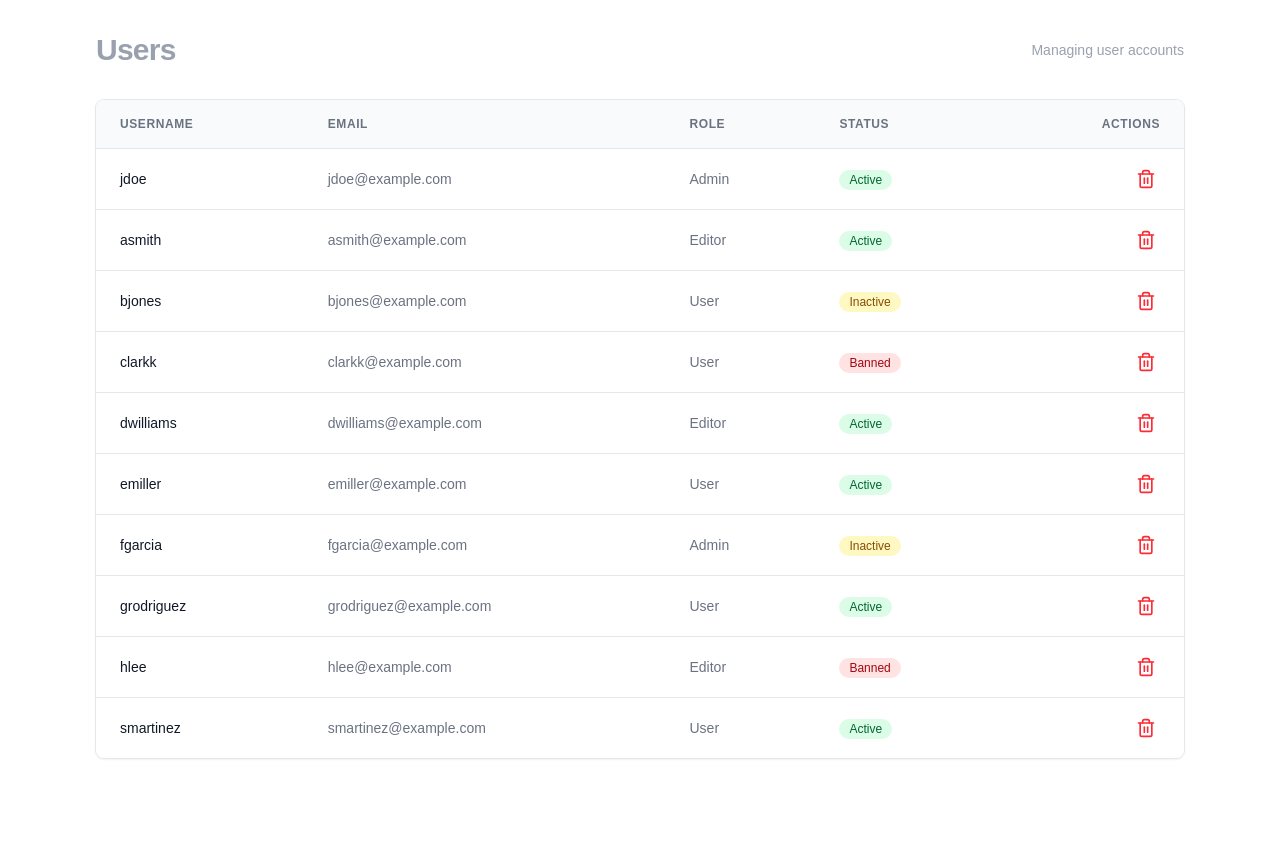
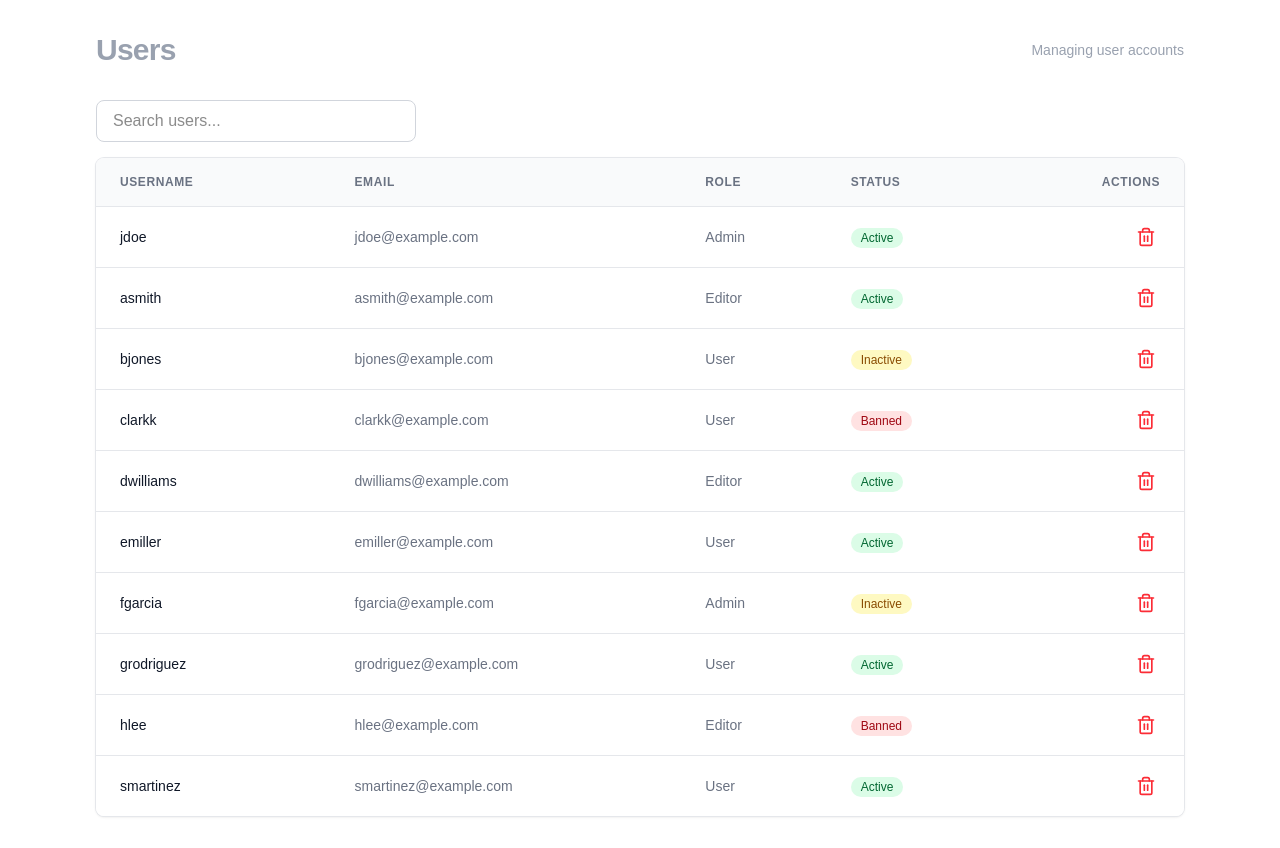
Before and after one commit to pooyasj/practice-ai, a Next.js app: page / in a window 1280 px wide. Before the commit the page ends 800 px from the top, so only its background shows below. Built offline with nearby package versions, Linux system fonts and the light colour scheme.

Commit message:
Add sorting capability for usernames by clicking on them

```diff
--- a/components/UsersTableClient.tsx
+++ b/components/UsersTableClient.tsx
@@ -1,7 +1,7 @@
 'use client';
 
-import React, { useState, useRef } from 'react';
-import { Trash2 } from 'lucide-react';
+import React, { useState, useRef, useMemo } from 'react';
+import { Trash2, ChevronUp, ChevronDown } from 'lucide-react';
 import { ConfirmDeleteModal } from './ConfirmDeleteModal';
 
 export interface User {
@@ -16,8 +16,12 @@ interface UsersTableClientProps {
   initialUsers: User[];
 }
 
+type SortDirection = 'asc' | 'desc' | 'none';
+
 export const UsersTableClient = ({ initialUsers }: UsersTableClientProps) => {
   const [users, setUsers] = useState<User[]>(initialUsers);
+  const [searchQuery, setSearchQuery] = useState('');
+  const [sortDirection, setSortDirection] = useState<SortDirection>('none');
   const [isModalOpen, setIsModalOpen] = useState(false);
   const [userToDelete, setUserToDelete] = useState<User | null>(null);
 
@@ -45,15 +49,85 @@ export const UsersTableClient = ({ initialUsers }: UsersTableClientProps) => {
     }
   };
 
+  const handleSort = () => {
+    setSortDirection((prev) => {
+      if (prev === 'none') return 'asc';
+      if (prev === 'asc') return 'desc';
+      return 'none';
+    });
+  };
+
+  const filteredAndSortedUsers = useMemo(() => {
+    const query = searchQuery.toLowerCase();
+
+    // First filter
+    const filtered = users.filter((user) => {
+      return (
+        user.username.toLowerCase().includes(query) ||
+        user.email.toLowerCase().includes(query) ||
+        user.role.toLowerCase().includes(query) ||
+        user.status.toLowerCase().includes(query)
+      );
+    });
+
+    // Then sort
+    if (sortDirection === 'none') {
+      return filtered;
+    }
+
+    return [...filtered].sort((a, b) => {
+      const aVal = a.username.toLowerCase();
+      const bVal = b.username.toLowerCase();
+
+      if (sortDirection === 'asc') {
+        return aVal.localeCompare(bVal);
+      } else {
+        return bVal.localeCompare(aVal);
+      }
+    });
+  }, [users, searchQuery, sortDirection]);
+
   return (
     <>
+      <div className="mb-4 relative">
+        <label htmlFor="user-search" className="sr-only">
+          Search users
+        </label>
+        <input
+          id="user-search"
+          type="text"
+          placeholder="Search users..."
+          value={searchQuery}
+          onChange={(e) => setSearchQuery(e.target.value)}
+          className="w-full sm:max-w-xs px-4 py-2 border border-gray-300 rounded-lg focus:outline-none focus:ring-2 focus:ring-blue-500 focus:border-transparent transition-all duration-200"
+        />
+      </div>
+
       <div className="bg-white shadow-sm ring-1 ring-gray-200 sm:rounded-lg overflow-hidden">
         <div className="overflow-x-auto scrollbar-thin">
           <table className="min-w-full divide-y divide-gray-200 table-auto">
             <thead className="bg-gray-50">
               <tr>
-                <th scope="col" className="px-6 py-4 text-left text-xs font-semibold uppercase tracking-wider text-gray-500">
-                  Username
+                <th
+                  scope="col"
+                  className="px-6 py-4 text-left text-xs font-semibold uppercase tracking-wider text-gray-500 cursor-pointer hover:bg-gray-100 transition-colors duration-150"
+                  onClick={handleSort}
+                  onKeyDown={(e) => {
+                    if (e.key === 'Enter' || e.key === ' ') {
+                      e.preventDefault();
+                      handleSort();
+                    }
+                  }}
+                  tabIndex={0}
+                  aria-sort={sortDirection === 'asc' ? 'ascending' : sortDirection === 'desc' ? 'descending' : 'none'}
+                >
+                  <div className="flex items-center space-x-1">
+                    <span>Username</span>
+                    <span className="inline-flex w-4 h-4 items-center justify-center">
+                      {sortDirection === 'asc' && <ChevronUp className="w-4 h-4" aria-hidden="true" />}
+                      {sortDirection === 'desc' && <ChevronDown className="w-4 h-4" aria-hidden="true" />}
+                    </span>
+                  </div>
                 </th>
                 <th scope="col" className="px-6 py-4 text-left text-xs font-semibold uppercase tracking-wider text-gray-500">
                   Email
@@ -70,7 +144,8 @@ export const UsersTableClient = ({ initialUsers }: UsersTableClientProps) => {
               </tr>
             </thead>
             <tbody className="divide-y divide-gray-200 bg-white">
-              {users.map((user) => (
+              {filteredAndSortedUsers.length > 0 ? (
+                filteredAndSortedUsers.map((user) => (
                   <tr key={user.id} className="hover:bg-gray-50 transition-colors duration-150">
                     <td className="whitespace-nowrap px-6 py-4 text-sm font-medium text-gray-900">
                       {user.username}
@@ -103,7 +178,14 @@ export const UsersTableClient = ({ initialUsers }: UsersTableClientProps) => {
                       </div>
                     </td>
                   </tr>
-              ))}
+                ))
+              ) : (
+                <tr>
+                  <td colSpan={5} className="px-6 py-12 text-center text-sm text-gray-500">
+                    No users found matching &quot;{searchQuery}&quot;
+                  </td>
+                </tr>
+              )}
             </tbody>
           </table>
         </div>
```
Lines whose indentation alone changed are shown as unchanged.
